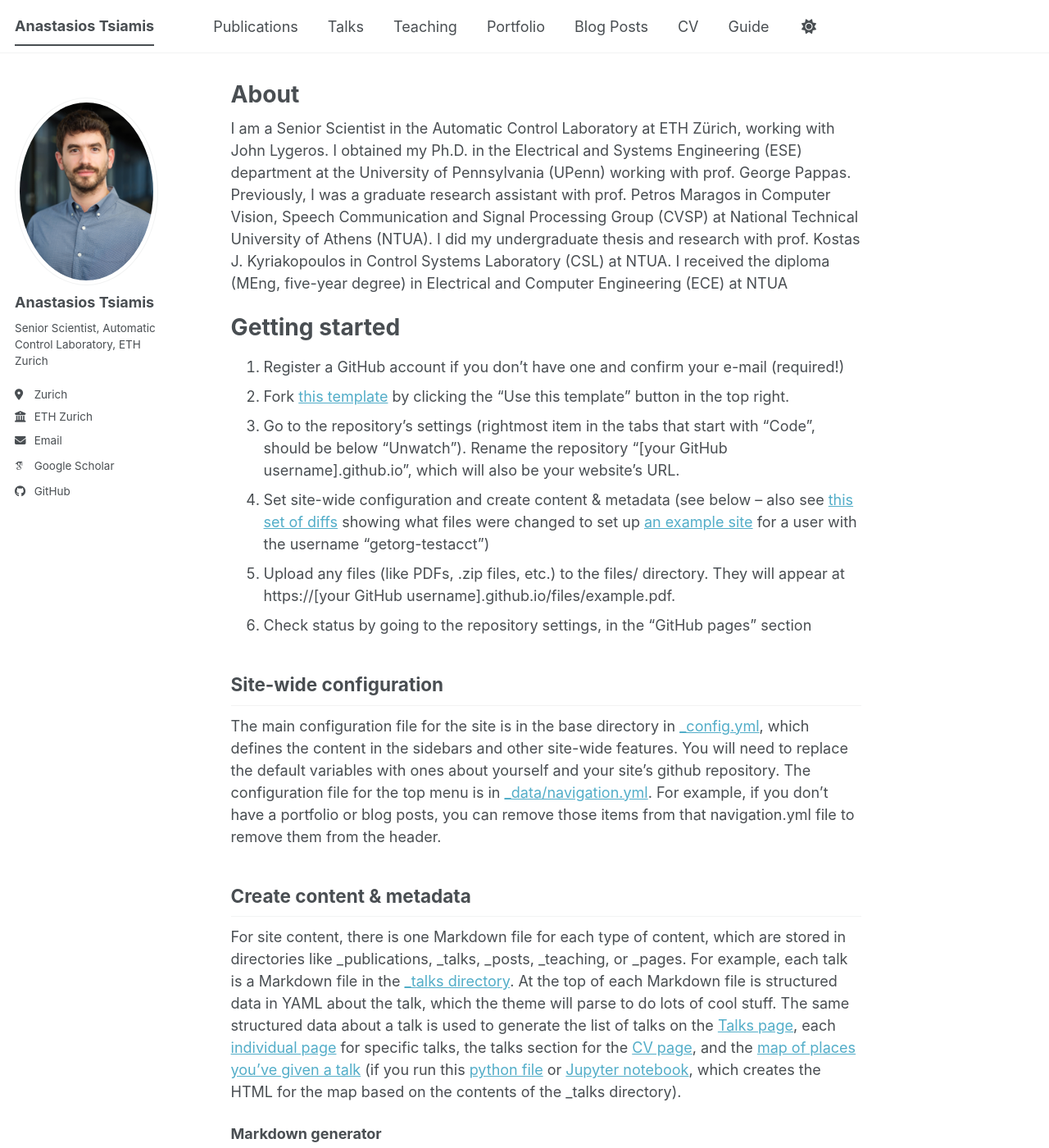
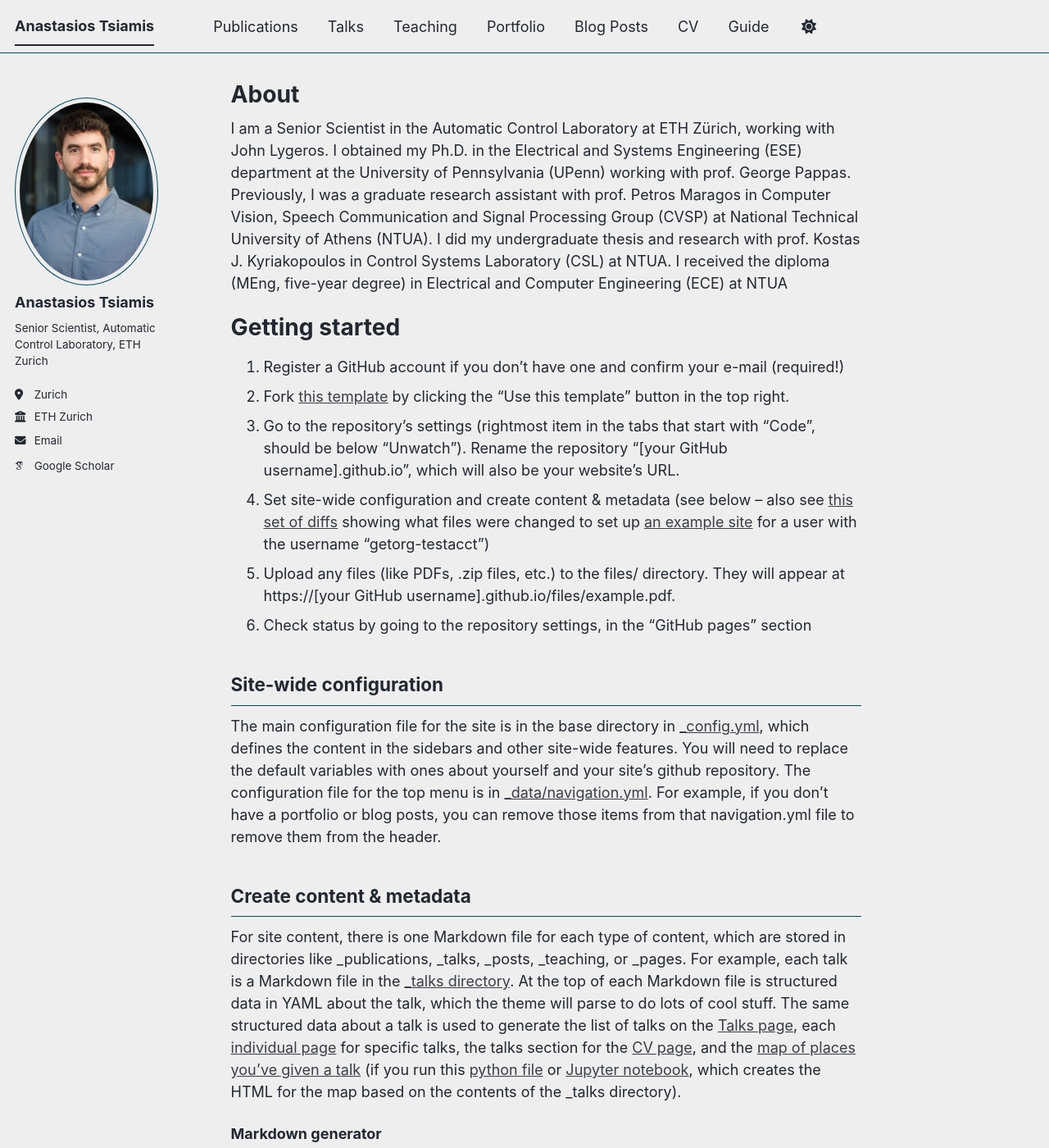
Before and after one commit to antsiamis/antsiamis.github.io, a Jekyll site: the page built from _pages/about.md, in a window 1280 px wide and 1400 px high. Shown: the whole window at 82% size. Built offline with Jekyll 4.4.1, drawn with Linux system fonts in a browser that asks for light colours; some web fonts are replaced; a script bundle is joined from its source files by our own code; library files that are not in the unit come from our copies.

Commit message:
Update _config.yml

```diff
--- a/_config.yml
+++ b/_config.yml
@@ -8,7 +8,7 @@
 
 # Basic Site Settings
 locale                   : "en-US"
-site_theme               : "default" # The available themes options are "default", "air", "sunrise", "mint", "dirt" and "contrast"
+site_theme               : "air" # The available themes options are "default", "air", "sunrise", "mint", "dirt" and "contrast"
 title                    : "Anastasios Tsiamis"
 title_separator          : "-"
 name                     : &name "Anastasios Tsiamis"
@@ -35,7 +35,7 @@
   # Academic websites
   academia         : # URL
   arxiv            : # URL - Update with the correct link to your profile
-  googlescholar    : "https://scholar.google.com/citations?user=PS_CX0AAAAAJ"
+  googlescholar    : "https://scholar.google.com/citations?hl=en&user=CtAqV5cAAAAJ"
   inspire-hep      : # URL
   impactstory      : # URL
   orcid            : #
@@ -51,7 +51,7 @@
   bitbucket        : # Username - Update with your username on the site
   codepen          : # Username
   dribbble         : # Username
-  github           : "antsiamis"
+  github           : #"antsiamis"
   kaggle           : # Username
   stackoverflow    : # User number or user number and name (i.e., use "1" or "1/jeff-atwood")
 
```
